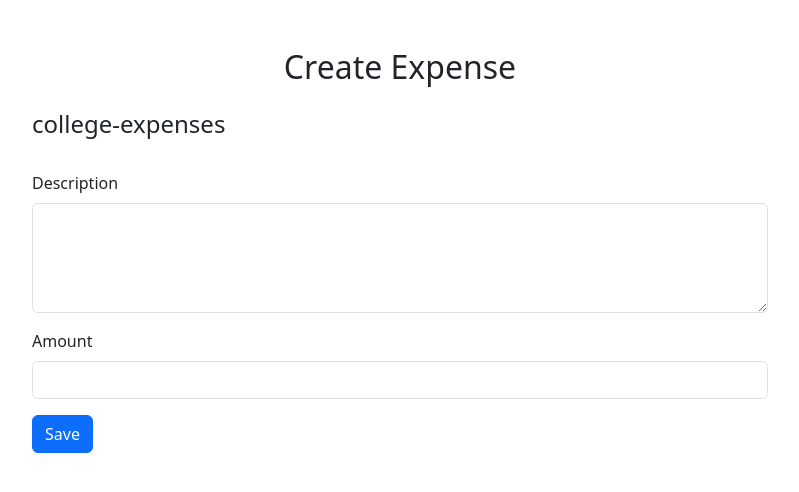
After one commit to NIshchal-createor/Expense_Tracker-CRUD-, a Django app: a page that uses expense/templates/expense/create.html in a window 1280 px wide. The commit adds this page. Shown: the top 492 px of the page, without its empty margins (240-1039 px from the left). Run offline with Django 5.2, Linux system fonts and the light colour scheme; data comes from the database, SQL or seed files in the repository.

Commit message:
Listing part completed

```diff
--- a/category/models.py
+++ b/category/models.py
@@ -15,3 +15,8 @@ class Category(models.Model):
     def save(self):
         self.slug = slugify(self.name)
         super().save()
+
+    class Meta:
+        db_table = 'category'
+        verbose_name = 'category'
+        verbose_name_plural = 'categories'
--- a/category/templates/list.html
+++ b/category/templates/list.html
@@ -10,7 +10,7 @@
       <a href="{% url 'category:add' %}" class="btn btn-primary mb-3">Add Category</a>
       <ul class="list-group">
         {% for category in categories %}
-        <a href = "{% url "category:list" %}" class = 'text-dark text-decoration-none'>
+        <a href = "{% url "expenses:list" category.slug %}" class = 'text-dark text-decoration-none'>
           <li class="list-group-item d-flex justify-content-between align-items-center">
             {{ category.name }}
             <div class = "d-flex">
--- /dev/null
+++ b/expense/templates/expense/create.html
@@ -0,0 +1,28 @@
+{% extends 'base.html' %}
+
+{% block title %}Create Expense{% endblock %}
+
+{% block content %}
+<div class="container mt-5">
+  <div class="row justify-content-center">
+    <div class="col-md-8">
+      <h2 class="mb-4 text-center">Create Expense</h2>
+      <div class="d-flex justify-content-between align-items-center mb-4">
+        <h4>{{ category.slug }}</h4>
+      </div>
+      <form method="post" action = "{% url  'expenses:add' category.slug %}">
+        {% csrf_token %}
+        <div class="mb-3">
+          <label for="id_description" class="form-label">Description</label>
+          <textarea class="form-control" id="id_description" name="description" rows="4" required></textarea>
+        </div>
+        <div class="mb-3">
+          <label for="id_amount" class="form-label">Amount</label>
+          <input type="number" class="form-control" id="id_amount" name="amount" step="0.01" required>
+        </div>
+        <button type="submit" class="btn btn-primary">Save</button>
+      </form>
+    </div>
+  </div>
+</div>
+{% endblock %}
--- a/expense/urls.py
+++ b/expense/urls.py
@@ -0,0 +1,11 @@
+from expense.views import CreateExpense, ListExpenses
+from django.urls import path
+
+app_name = 'expenses'
+
+urlpatterns = [
+    path('<slug:slug>',  ListExpenses.as_view(), name = 'list'),
+    path("add/<slug:slug>", CreateExpense.as_view(), name='add'),
+    # path('update/<slug:slug>', UpdateCategory.as_view(), name='update'),
+    # path('delete/<slug:slug>', DeleteCategory.as_view(), name='delete')
+]
--- a/expense/views.py
+++ b/expense/views.py
@@ -1,3 +1,43 @@
-from django.shortcuts import render
+from django.views.generic import CreateView, ListView, UpdateView, DeleteView
+from expense.models import Expense
+from expense.form import ExpenseForm
+from category.models import Category
+from django.views import View
+from django.shortcuts import redirect, render
+
 
 # Create your views here.
+
+class CreateExpense(View):
+    def get(self, request, slug):
+        try:
+            category = Category.objects.get(slug=slug)
+            return render(request, template_name='expense/create.html', context={'category': category})
+        except Exception as e:
+            return render(request, template_name='expense/create.html', context={'error': e})
+
+    def post(self, request, slug):
+        try:
+            category = Category.objects.get(slug=slug)
+            expenses = Expense(
+                description = request.POST['description'],
+                amount = float(request.POST['amount']),
+                category_id = category.id
+            )
+            expenses.save()
+            return redirect('expenses:list', slug=category.slug)
+        except Exception as e:
+            return render(request, template_name="expense/create.html", context= {'error': e, 'category': category})
+
+
+
+class ListExpenses(View):
+    def get(self, request, slug):
+        try:
+            category = Category.objects.get(slug=slug)
+            expenses = Expense.objects.filter(category_id=category.id)
+            print(type(expenses))
+            return render(request, template_name='expense/list.html', context={'category': category, 'expenses': expenses})
+        except Exception as e:
+            print(e)
+            return render(request, template_name="expense/list.html", context={'error': e})
--- a/root/urls.py
+++ b/root/urls.py
@@ -20,4 +20,5 @@ from django.urls import path, include
 urlpatterns = [
     path('admin/', admin.site.urls),
     path('category/', include('category.urls')),
+    path('expenses/', include('expense.urls')),
 ]
```
Also changed, not shown: expense/form.py (added, +11 -0 lines), expense/models.py (+5 -6 lines), expense/templates/expense/list.html (added, +31 -0 lines), category/migrations/0001_initial.py, db.sqlite3, expense/migrations/0001_initial.py, expense/templates/expense/update.html (added), 1 other file.
